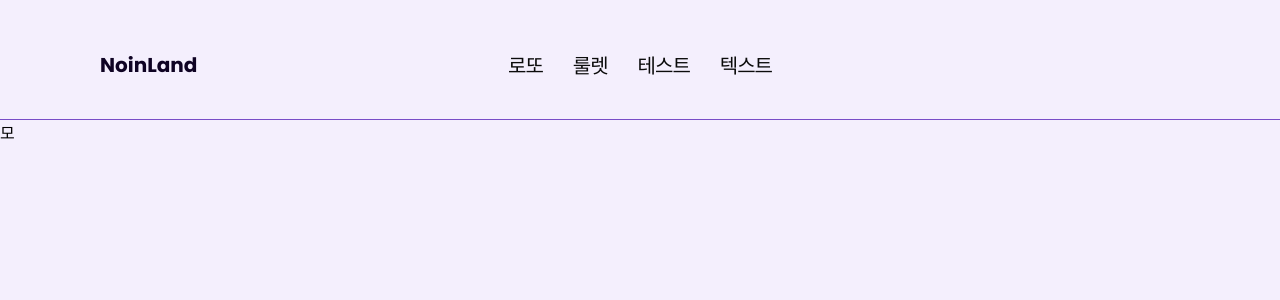
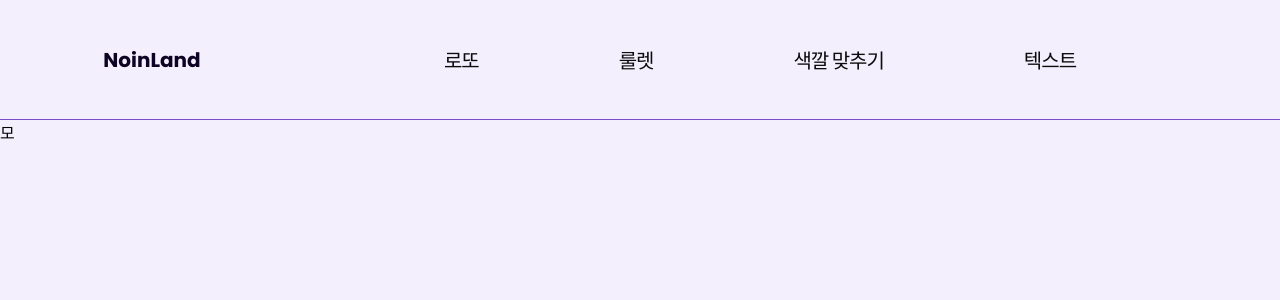
Before and after one commit to SongNoin/js-games, a Next.js app in the folder noin-land/: page / in a window 1280 px wide. Shown: the top 300 px of the page. Built offline with nearby package versions, Linux system fonts and the light colour scheme.

Commit message:
STYLE header 스타일 수정

```diff
--- a/noin-land/src/components/commons/layout/Header.tsx
+++ b/noin-land/src/components/commons/layout/Header.tsx
@@ -7,17 +7,26 @@ import { StyledText } from "components/commons/styles/text/text";
 export default function Header() {
   return (
     <Wrap>
-      <StyledText.LogoText>NoinLand</StyledText.LogoText>
+      <LogoWrap>
+        <StyledText.LogoText style={{ cursor: "pointer" }}>
+          NoinLand
+        </StyledText.LogoText>
+      </LogoWrap>
       <MenuWrap>
-        <StyledText.H4 onClick={() => router.push("/lotto")}>
+        <StyledText.H4
+          style={{ cursor: "pointer" }}
+          onClick={() => router.push("/lotto")}
+        >
           로또
         </StyledText.H4>
-        <StyledPadding width={30} />
-        <StyledText.H4>룰렛</StyledText.H4>
-        <StyledPadding width={30} />
-        <StyledText.H4>테스트</StyledText.H4>
-        <StyledPadding width={30} />
-        <StyledText.H4>텍스트</StyledText.H4>
+        <StyledText.H4 style={{ cursor: "pointer" }}>룰렛</StyledText.H4>
+        <StyledText.H4
+          style={{ cursor: "pointer" }}
+          onClick={() => router.push("/colorPicker")}
+        >
+          색깔 맞추기
+        </StyledText.H4>
+        <StyledText.H4 style={{ cursor: "pointer" }}>텍스트</StyledText.H4>
       </MenuWrap>
     </Wrap>
   );
@@ -30,13 +39,16 @@ const Wrap = styled.div`
   display: flex;
   flex-direction: row;
   align-items: center;
-  padding: 10px 100px 0px 100px;
+  padding-right: 5%;
 `;
-
+const LogoWrap = styled.div`
+  display: flex;
+  flex: 1 1;
+  justify-content: center;
+`;
 const MenuWrap = styled.div`
-  position: absolute;
-  left: 50%;
-  transform: translate(-50%);
   display: flex;
   flex-direction: row;
+  flex: 3 1;
+  justify-content: space-evenly;
 `;
```
